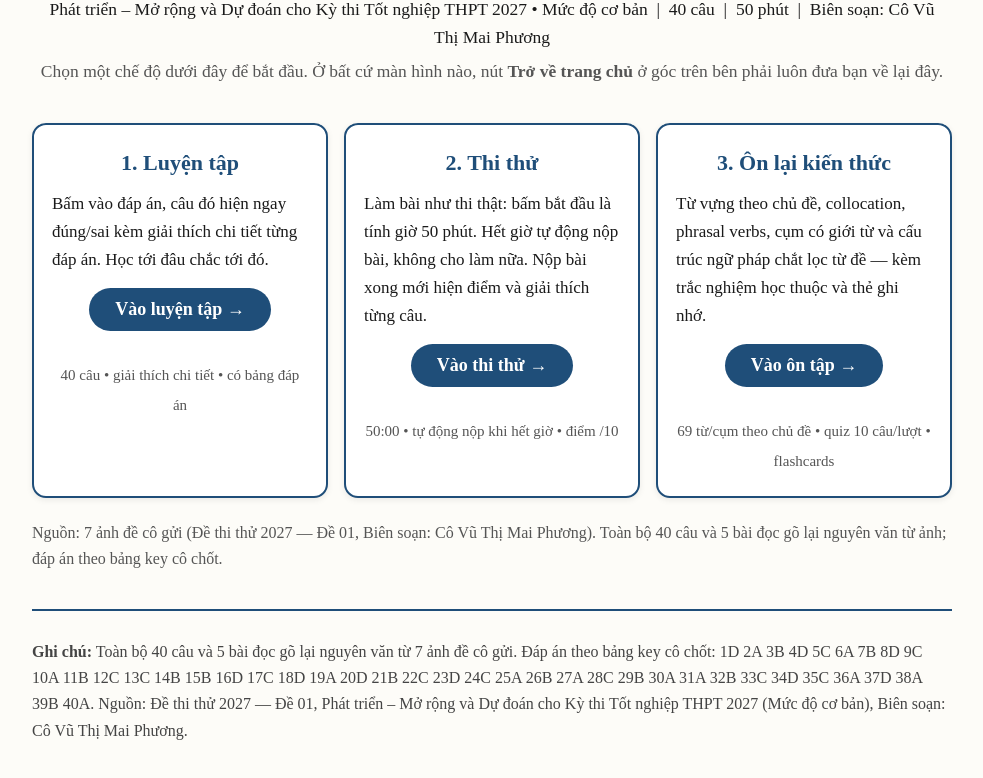
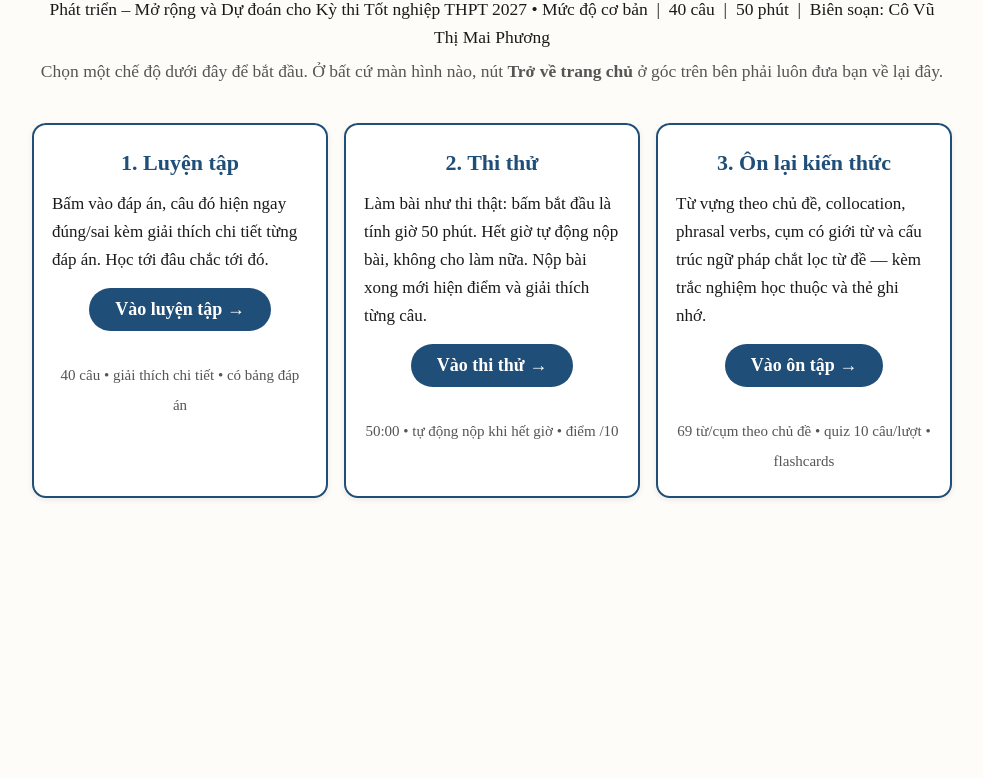
Before and after one commit to msphuong1234-gif/k12-GS-TNTHPT, a plain HTML site: page LUYEN-DE-TN-THPT/DE-TNTHPT-THI-THU-2027/DE_01.html in a window 1280 px wide. Shown: the part 130-908 px from the top of the page, without its empty margins (148-1131 px from the left). After the commit the page ends 800 px from the top, so only its background shows below. Drawn offline with Linux system fonts and the light colour scheme.

Commit message:
DE_01: bo doan Nguon/Ghi chu cuoi trang theo yeu cau cua co

```diff
--- a/LUYEN-DE-TN-THPT/DE-TNTHPT-THI-THU-2027/DE_01.html
+++ b/LUYEN-DE-TN-THPT/DE-TNTHPT-THI-THU-2027/DE_01.html
@@ -102,7 +102,6 @@ body.hidevi .vi b{color:transparent}
 <div class="card"><h2>2. Thi thử</h2><p>Làm bài như thi thật: bấm bắt đầu là tính giờ 50 phút. Hết giờ tự động nộp bài, không cho làm nữa. Nộp bài xong mới hiện điểm và giải thích từng câu.</p><button class="bigbtn" data-goto="exam">Vào thi thử →</button><br><br><small>50:00 • tự động nộp khi hết giờ • điểm /10</small></div>
 <div class="card"><h2>3. Ôn lại kiến thức</h2><p>Từ vựng theo chủ đề, collocation, phrasal verbs, cụm có giới từ và cấu trúc ngữ pháp chắt lọc từ đề — kèm trắc nghiệm học thuộc và thẻ ghi nhớ.</p><button class="bigbtn" data-goto="review">Vào ôn tập →</button><br><br><small>69 từ/cụm theo chủ đề • quiz 10 câu/lượt • flashcards</small></div>
 </div>
-<p class="note">Nguồn: 7 ảnh đề cô gửi (Đề thi thử 2027 — Đề 01, Biên soạn: Cô Vũ Thị Mai Phương). Toàn bộ 40 câu và 5 bài đọc gõ lại nguyên văn từ ảnh; đáp án theo bảng key cô chốt.</p>
 </div><div id="view-practice" hidden>
 <h2 class="sec">PHẦN 1 — CHẾ ĐỘ LUYỆN TẬP</h2>
 <p>Bấm vào một đáp án, câu đó hiện ngay đúng/sai và giải thích chi tiết. Giải thích viết theo chuẩn của cô: bằng chứng trong bài + dịch nghĩa + vì sao đáp án đúng + vì sao từng đáp án sai.</p>
@@ -2412,7 +2411,7 @@ body.hidevi .vi b{color:transparent}
 <button class="tbtn" id="flash-reshuffle">Trộn lại</button>
 </div>
 </div>
-</div><div class="foot"><p><b>Ghi chú:</b> Toàn bộ 40 câu và 5 bài đọc gõ lại nguyên văn từ 7 ảnh đề cô gửi. Đáp án theo bảng key cô chốt: 1D 2A 3B 4D 5C 6A 7B 8D 9C 10A 11B 12C 13C 14B 15B 16D 17C 18D 19A 20D 21B 22C 23D 24C 25A 26B 27A 28C 29B 30A 31A 32B 33C 34D 35C 36A 37D 38A 39B 40A. Nguồn: Đề thi thử 2027 — Đề 01, Phát triển – Mở rộng và Dự đoán cho Kỳ thi Tốt nghiệp THPT 2027 (Mức độ cơ bản), Biên soạn: Cô Vũ Thị Mai Phương.</p></div></div>
+</div></div>
 <script>
 (function(){
 function $(s){return document.querySelector(s);}
```
